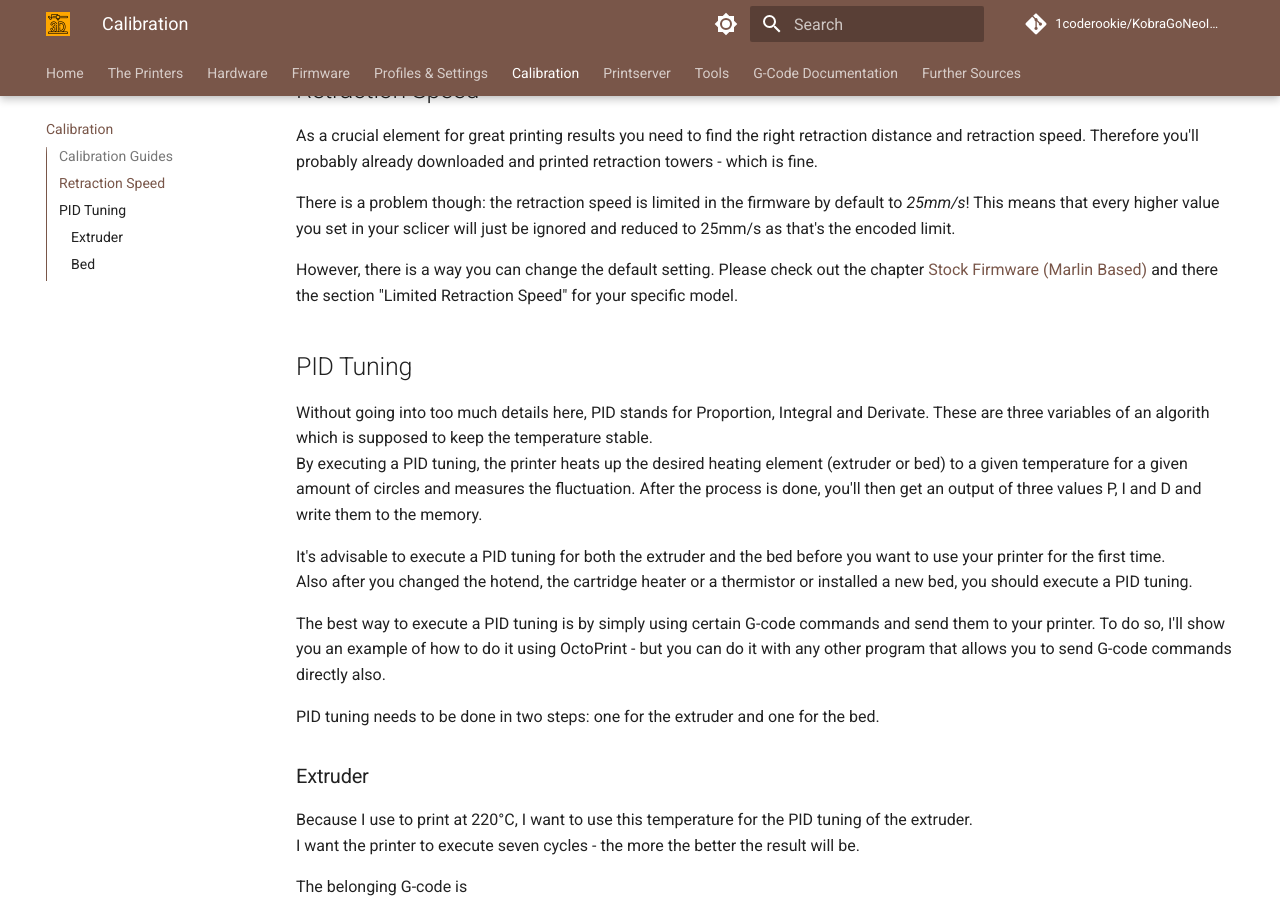
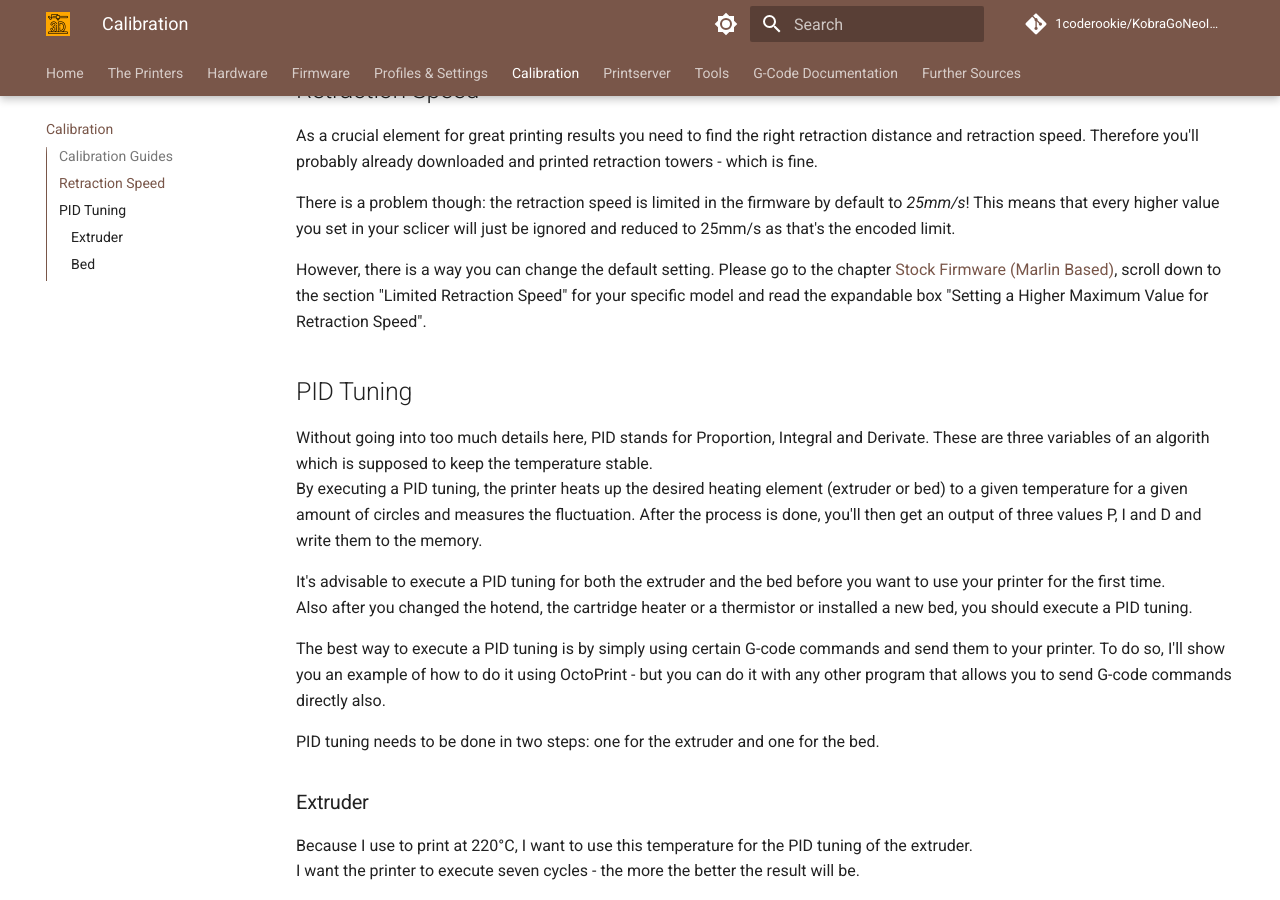
Before and after one commit to 1coderookie/KobraGoNeoInsights, an MkDocs documentation site: the page built from docs/calibration.md, in a window 1280 px wide and 900 px high, scrolled down 741 px. Built offline with MkDocs 1.6.1 and Material for MkDocs 9.7.7, drawn with Linux system fonts in a browser that asks for light colours; comment, search, counter and statistics services are not loaded.

Commit message:
Update calibration.md

```diff
--- a/docs/calibration.md
+++ b/docs/calibration.md
@@ -25,7 +25,7 @@ As a crucial element for great printing results you need to find the right retra
 
 There is a problem though: the retraction speed is limited in the firmware by default to *25mm/s*! This means that every higher value you set in your sclicer will just be ignored and reduced to 25mm/s as that's the encoded limit.
 
-However, there is a way you can change the default setting. Please check out the chapter [Stock Firmware (Marlin Based)](firmware/fw_marlin.md) and there the section "Limited Retraction Speed" for your specific model.
+However, there is a way you can change the default setting. Please go to the chapter [Stock Firmware (Marlin Based)](firmware/fw_marlin.md), scroll down to the section "Limited Retraction Speed" for your specific model and read the expandable box "Setting a Higher Maximum Value for Retraction Speed".
 
 ## PID Tuning
 Without going into too much details here, PID stands for Proportion, Integral and Derivate. These are three variables of an algorith which is supposed to keep the temperature stable.
```
